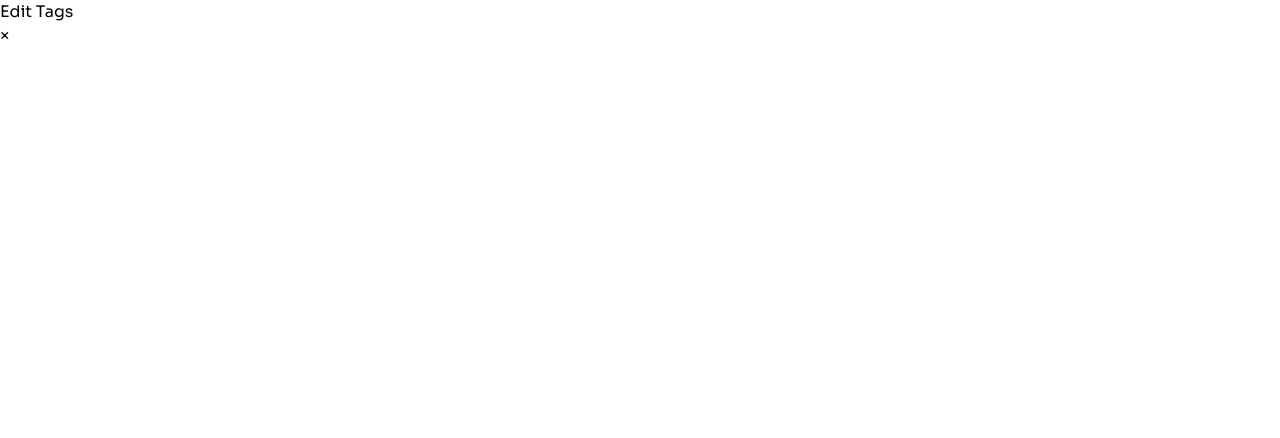
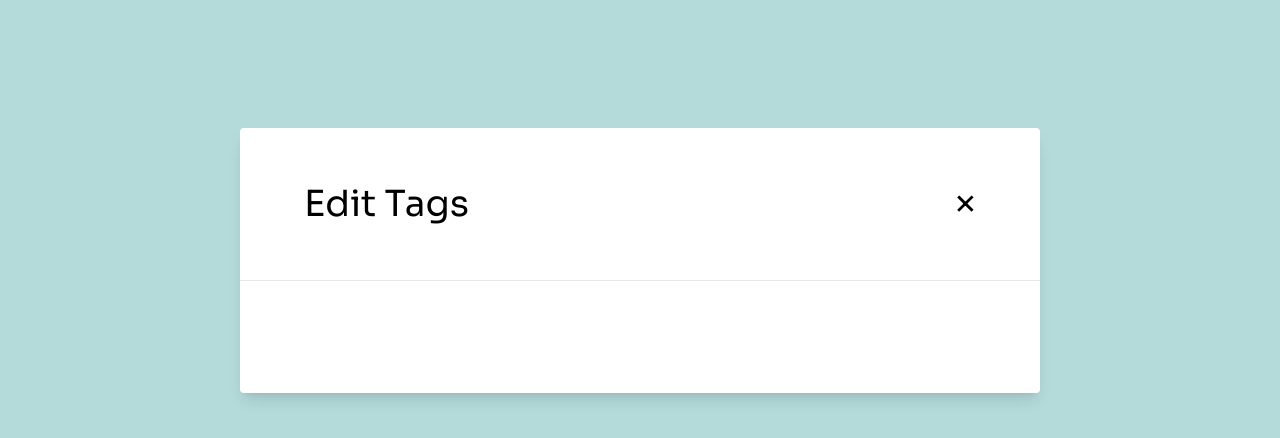
Before and after one commit to Ayako-Yokoe/book-list, a React (Vite) app: page /tags in a window 1280 px wide. Shown: the top 438 px of the page. Built offline with nearby package versions, Linux system fonts and the light colour scheme.

Commit message:
Add css to edit tags

```diff
--- a/src/components/BookList.tsx
+++ b/src/components/BookList.tsx
@@ -90,7 +90,7 @@ const BookList = () => {
       </div>
       <div className="text-center m-8 md:m-12 lg:m-32">
         <h3 className="mb-6 md:text-2xl lg:text-4xl">Your Book List</h3>
-        <ul className="space-y-2.5 md:space-y-4">
+        <ul className="space-y-2.5 md:space-y-4 overflow-y-auto">
           {filteredBooks.map((book: Book) => (
             <Link key={book.id} to={`/${book.id}`}>
               <li className="flex justify-between items-center px-4 py-2.5 shadow-md rounded mb-4 md:px-4 md:py-4">
--- a/src/pages/EditTags.tsx
+++ b/src/pages/EditTags.tsx
@@ -27,23 +27,30 @@ const EditTags = () => {
   }
 
   return (
-    <div>
-      <div>
-        <div>
-          <h1>Edit Tags</h1>
+    <div className="bg-green h-screen flex justify-center">
+      <div className="bg-white w-[300px] md:w-[600px] lg:w-[800px] mx-auto h-fit mb-6 mt-20 md:mt-24 lg:mt-32 rounded shadow-lg">
+        <div className="flex justify-between px-6 py-4 md:px-14 md:py-12 lg:px-16 lg:py-14">
+          <h1 className="md:text-4xl">Edit Tags</h1>
           <Link to="/">
-            <button>&times;</button>
+            <span className="md:text-4xl">&times;</span>
           </Link>
         </div>
-        <div>
+        <hr />
+        <div className="px-6 py-4 md:px-14 md:py-12 lg:px-16 lg:py-14 space-y-4">
           {tags.map((tag) => (
-            <li key={tag.id}>
+            <li key={tag.id} className="list-none flex justify-between">
               <input
                 type="text"
                 defaultValue={tag.label}
                 onChange={(e) => updateTag(tag.id, e)}
+                className="border-2 border-gray-400 rounded px-2"
               />
-              <button onClick={() => deleteTag(tag.id)}>&times;</button>
+              <button
+                onClick={() => deleteTag(tag.id)}
+                className="border-2 border-red-400 rounded cursor-pointer w-10 h-10"
+              >
+                <span className="text-red-400">&times;</span>
+              </button>
             </li>
           ))}
         </div>
```
